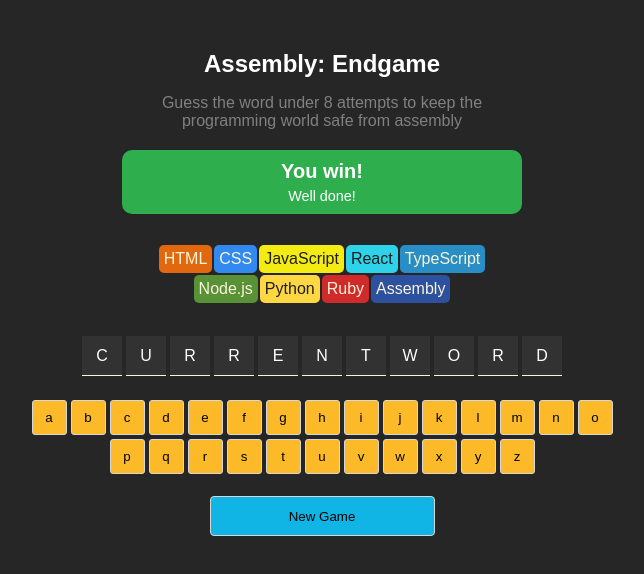
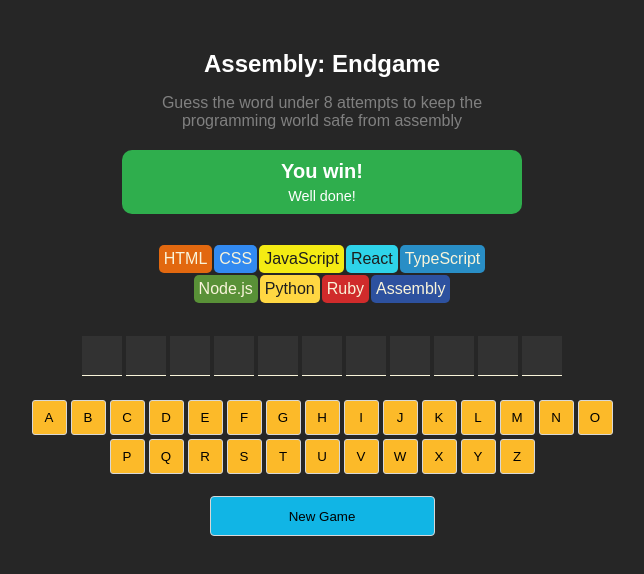
Before and after one commit to Akaiokaa/assembly-endgame, a React (Vite) app: page / in a window 1280 px wide. Shown: the top 574 px of the page, without its empty margins (318-962 px from the left). Built offline with nearby package versions, Linux system fonts and the light colour scheme.

Commit message:
Display correct letter and background depending on lettter

```diff
--- a/src/App.jsx
+++ b/src/App.jsx
@@ -2,23 +2,33 @@
 import './App.css'
 import languages from './languages.js'
 function App() {
-  const [word, setWord] = useState("currentWord")
-  const [guessedLetter, setguessedLetter] = useState([])
-  console.log(guessedLetter)
+  const [word, setWord] = useState("CURRENTWORD")
+  const [guessedLetters, setguessedLetters] = useState([])
+  console.log(guessedLetters)
   const wordToGuess = [...word]
-  const alphabet = [..."abcdefghijklmnopqrstuvwxyz"]
-  const alphabetMapped = alphabet.map((letter) => (
+  const alphabet = [..."ABCDEFGHIJKLMNOPQRSTUVWXYZ"]
+  const alphabetMapped = alphabet.map((letter) => {
+    const letterCleaned = letter.toLowerCase
+    let backGroundColor = ""
+    const isGuessed = guessedLetters.includes(letter)
+    const isCorrect = isGuessed && word.includes(letter) ? backGroundColor = "#00FF00" : null
+    const isWrong = isGuessed && !word.includes(letter)  ? backGroundColor = "#FF0000" : null
+
+    return (
     <button
       className='alphabet-Letter'
+      style={{"backgroundColor": backGroundColor}}
       key={letter}
-      onClick={ () => setguessedLetter((prev) => prev.includes(letter) ? prev :  [...prev, letter]) }
-      >
+      onClick={ () => setguessedLetters((prev) => prev.includes(letter) ? prev :  [...prev, letter]) }
+    >
       {letter}
-    </button>
-  ))
+    </button>)
+
+    }
+  )
 
   const wordMapped = wordToGuess.map((letter, index) => (
-    <p className='letter' key={index}>{letter.toUpperCase()}</p>
+    <p className='letter' key={index}>{ guessedLetters.includes(letter) ? letter : ""}</p>
   ))
 
   const CODING_LANGUAGES = languages.map((language) => (<div
```
